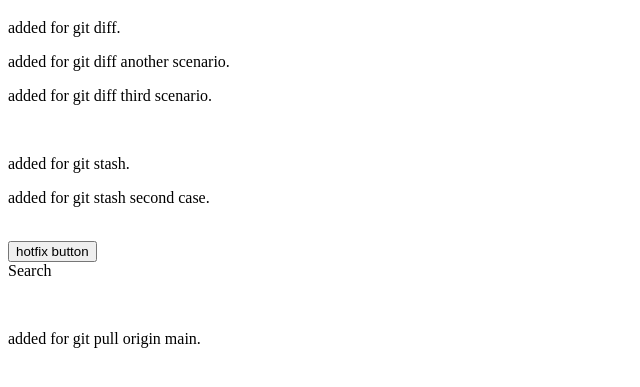
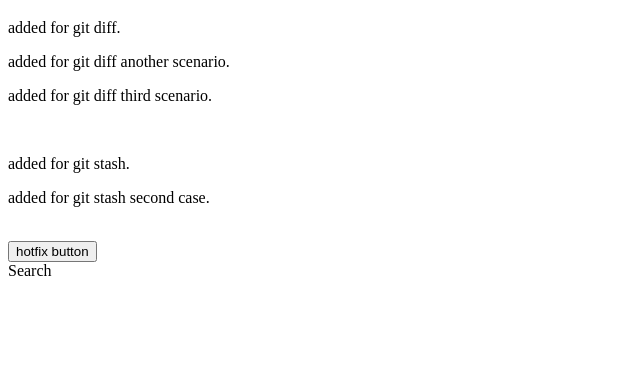
Before and after one commit to SaiyanPi/GitHub, a plain HTML site: page Index.html in a window 1280 px wide. Shown: the part 87-474 px from the top of the page, without its empty margins (0-640 px from the left). Drawn offline with Linux system fonts and the light colour scheme.

Commit message:
updated index

```diff
--- a/Index.html
+++ b/Index.html
@@ -17,7 +17,6 @@
             <br>
             <form class="form-horizontal"> Search</form>
             <br>
-            <p>added for git pull origin main.</p>
         </div>
     </body>
 </html>
```
